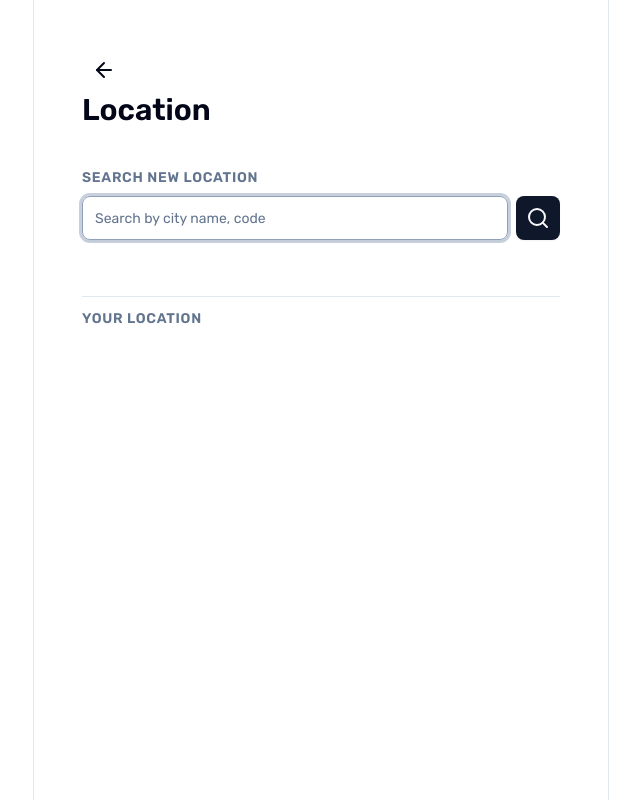
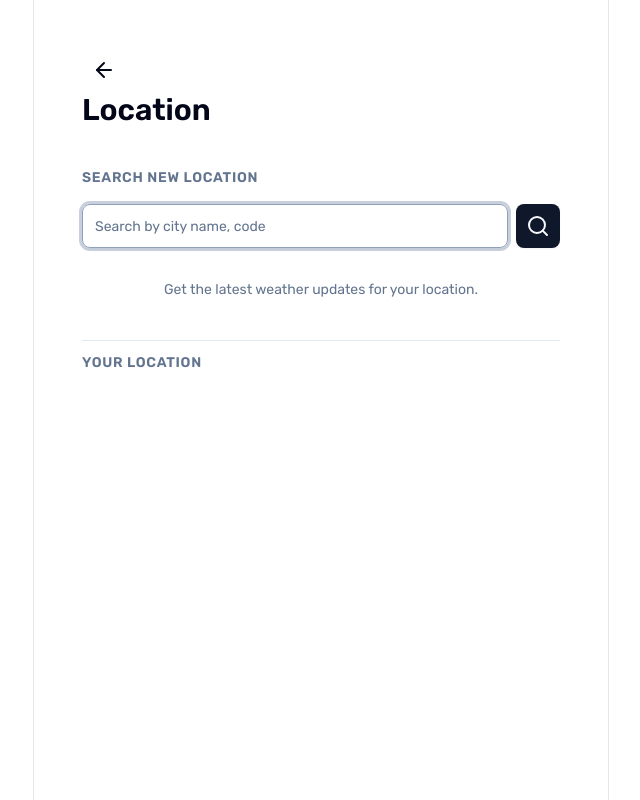
Before and after one commit to red8paw/interview-assignment, a Next.js app in the folder apps/weather-app/: page /search in a window 1280 px wide. Shown: the whole page, without its empty margins (319-959 px from the left). Built offline with nearby package versions, Linux system fonts and the light colour scheme.

Commit message:
feat(weather): loading indicator when search

```diff
--- a/apps/weather-app/components/base/forecast-list.tsx
+++ b/apps/weather-app/components/base/forecast-list.tsx
@@ -12,7 +12,7 @@ export const ForecastList: FC<Props> = ({ list }) => {
   const groups = groupByDate(list)
 
   return (
-    <div className="flex flex-col gap-2">
+    <div className="flex flex-col gap-2 min-h-[600px]">
       {groups.map(group => (
         <div key={group[0].dt}>
           <div className="text-sm tracking-wider font-semibold text-slate-500 mt-4">
--- a/apps/weather-app/components/base/location-item.tsx
+++ b/apps/weather-app/components/base/location-item.tsx
@@ -23,7 +23,7 @@ export const LocationItem: FC<Props> = ({ onSelect, onDelete, geoInfo }) => {
 
   return (
     <div className="flex items-center gap-2">
-      <div className="text-2xl flex-1">{title}</div>
+      <div className="text-xl flex-1">{title}</div>
 
       {onDelete && (
         <Button variant="secondary" size="icon" onClick={handleClickDelete}>
--- a/apps/weather-app/components/views/search-box.tsx
+++ b/apps/weather-app/components/views/search-box.tsx
@@ -4,7 +4,7 @@ import type { FormEventHandler, FC } from 'react'
 import { useRef } from 'react'
 import { useRouter } from 'next/navigation'
 
-import { SearchIcon } from 'lucide-react'
+import { SearchIcon, LoaderCircleIcon } from 'lucide-react'
 import { Subtitle } from '../base/subtitle'
 import { LocationItem } from '../base/location-item'
 import { Button } from '@/components/ui/button'
@@ -40,7 +40,7 @@ export const SearchBox: FC = () => {
     <div className="flex flex-col mt-10">
       <Subtitle>search new location</Subtitle>
 
-      <form onSubmit={handleSubmit} className="flex items-center gap-2 mt-2">
+      <form onSubmit={handleSubmit} className="flex items-center gap-2 mt-4">
         <Input
           ref={inputRef}
           autoFocus
@@ -48,12 +48,28 @@ export const SearchBox: FC = () => {
           placeholder="Search by city name, code"
           className="h-11"
         />
-        <Button type="submit" size="iconlg">
-          <SearchIcon className="size-6" />
+        <Button type="submit" size="iconlg" disabled={isMutating}>
+          {isMutating ? (
+            <LoaderCircleIcon className="size-6 animate-spin" />
+          ) : (
+            <SearchIcon className="size-6" />
+          )}
         </Button>
       </form>
 
       <div className="mt-4 flex flex-col gap-2">
+        {data === undefined && (
+          <div className="mt-4 text-sm text-center text-slate-500">
+            Get the latest weather updates for your location.
+          </div>
+        )}
+
+        {data !== undefined && data.length === 0 && (
+          <div className="mt-4 text-sm text-center text-slate-500">
+            Oops! We couldn’t find your location.
+          </div>
+        )}
+
         {data?.map(l => (
           <LocationItem key={`${l.lat}${l.lon}`} geoInfo={l} onSelect={handleSelectLocation} />
         ))}
```
